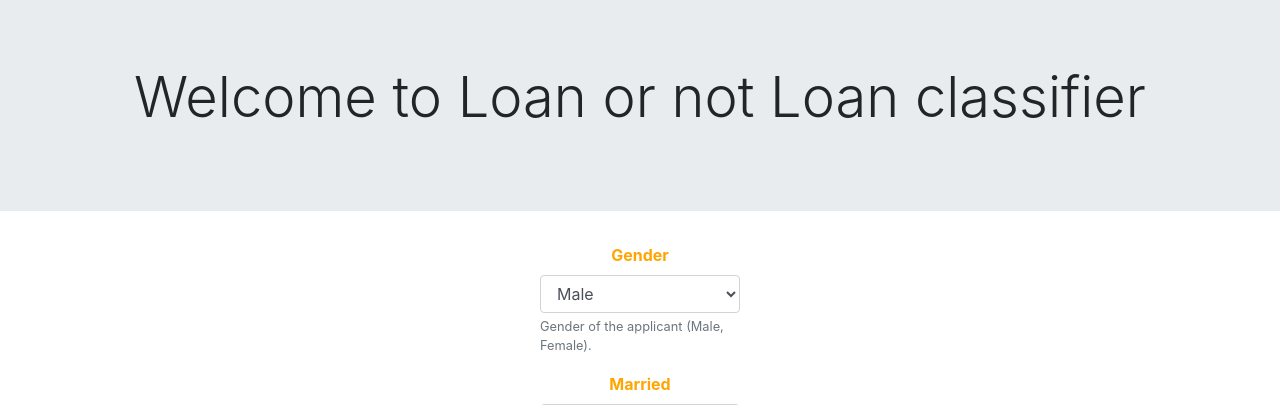
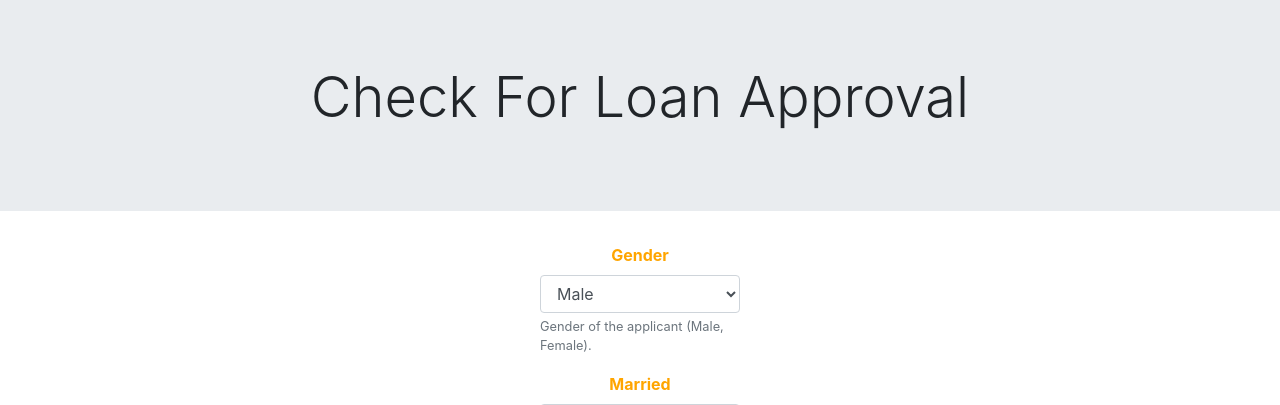
Before and after one commit to krishnaaxo/Loan-Approval-Prediction, a Flask app: page / in a window 1280 px wide. Shown: the top 405 px of the page. Run offline with Flask 2, Linux system fonts and the light colour scheme; some libraries are stand-ins or nearby versions.

Commit message:
Update index.html

```diff
--- a/templates/index.html
+++ b/templates/index.html
@@ -2,7 +2,7 @@
 <html>
     <head>
         <meta charset="UTF-8">
-        <title> Loan or not loan?</title>
+        <title> Loan Approval Prediction</title>
         <link rel="stylesheet" href="{{ url_for('static', filename='css/style.css')}}">
         <link rel="stylesheet" href="https://stackpath.bootstrapcdn.com/bootstrap/4.3.1/css/bootstrap.min.css" integrity="sha384-ggOyR0iXCbMQv3Xipma34MD+dH/1fQ784/j6cY/iJTQUOhcWr7x9JvoRxT2MZw1T" crossorigin="anonymous">
 
@@ -11,7 +11,7 @@
         <div class='login'>
           <div class="jumbotron jumbotron-fluid">
             <div class="container">
-              <h1 class="display-4">Welcome to Loan or not Loan classifier</h1>
+              <h1 class="display-4">Check For Loan Approval</h1>
               <p class="lead">{{output}}</p>
             </div>
           </div>
```
